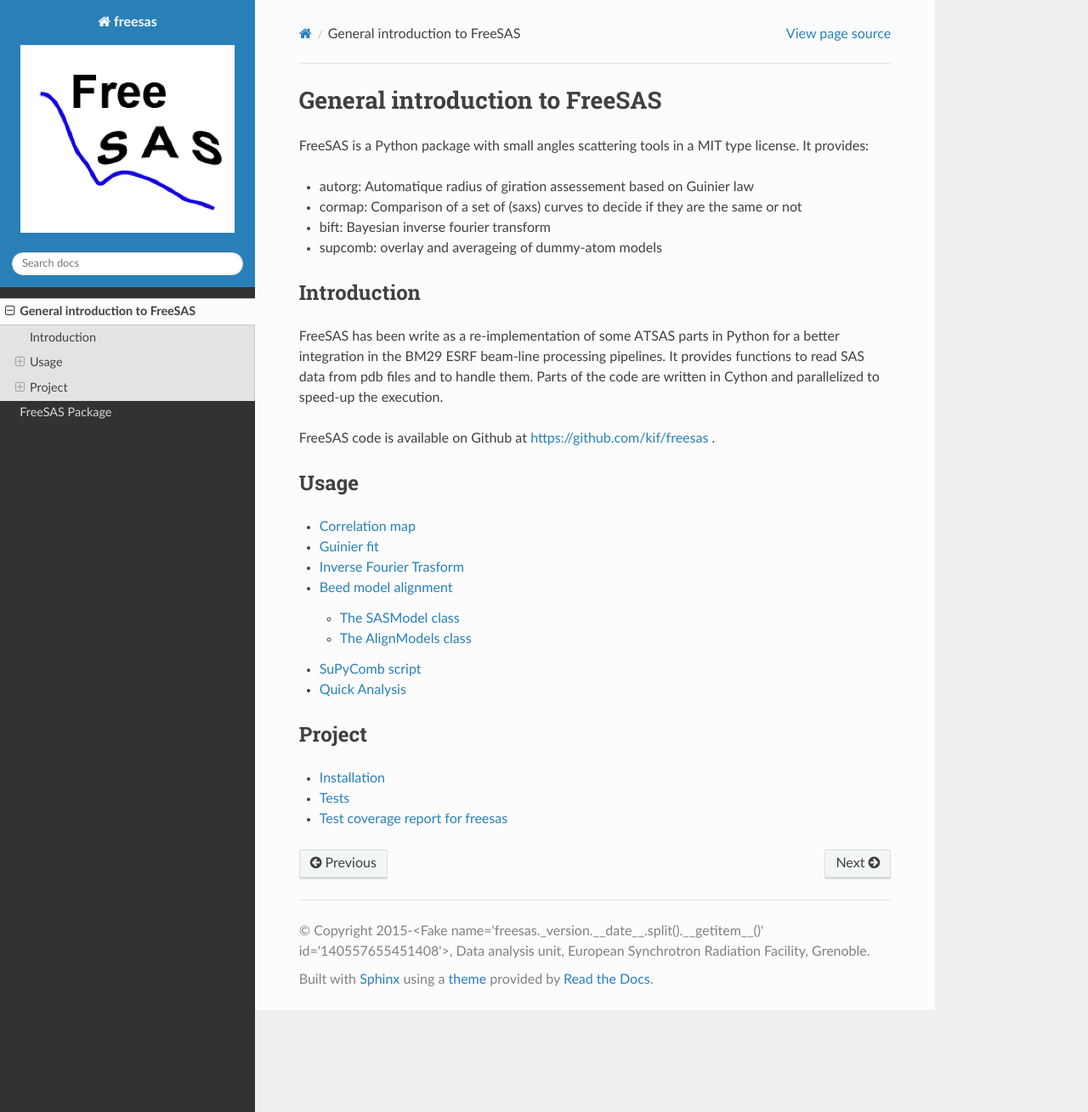
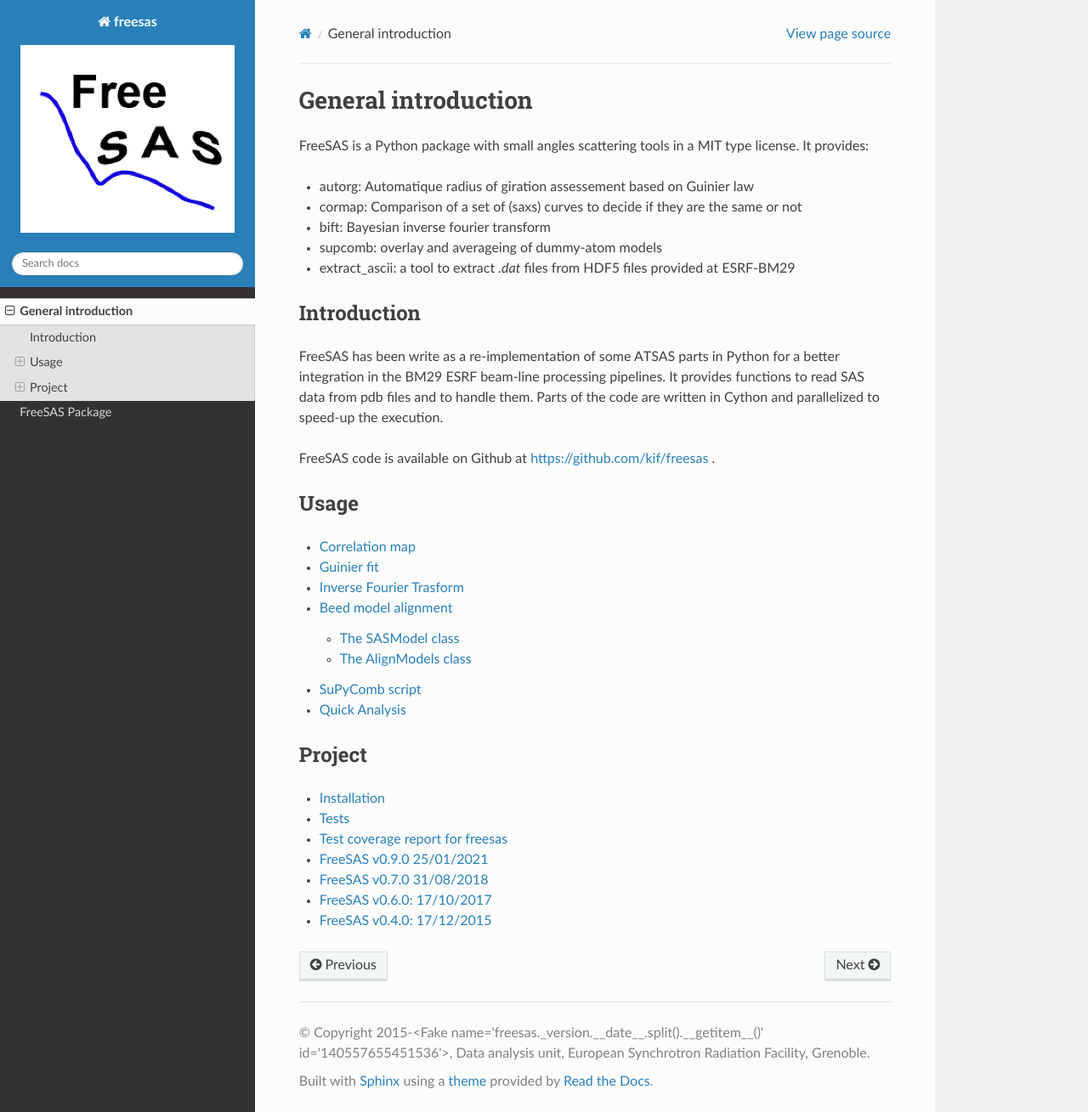
Before and after one commit to silx-kit/freesas, a Sphinx documentation site: the page built from doc/source/FreeSAS.rst, in a window 1280 px wide and 1309 px high. Shown: the whole window at 85% size. Built offline with Sphinx 7.4.7 and the Read the Docs theme 2.0.0, drawn with Linux system fonts in a browser that asks for light colours; the version number could not be read and is left out.

```diff
--- /dev/null
+++ b/CHANGELOG.txt
@@ -0,0 +1 @@
+see doc/source/changelog.rst
--- a/doc/source/FreeSAS.rst
+++ b/doc/source/FreeSAS.rst
@@ -1,5 +1,5 @@
-General introduction to FreeSAS
-===============================
+General introduction
+====================
 
 FreeSAS is a Python package with small angles scattering tools in a MIT
 type license. It provides:
@@ -8,6 +8,7 @@ type license. It provides:
 * cormap: Comparison of a set of (saxs) curves to decide if they are the same or not
 * bift: Bayesian inverse fourier transform
 * supcomb: overlay and averageing of dummy-atom models
+* extract_ascii: a tool to extract `.dat` files from HDF5 files provided at ESRF-BM29
 
 
 Introduction
--- /dev/null
+++ b/doc/source/changelog.rst
@@ -0,0 +1,22 @@
+FreeSAS v0.9.0 25/01/2021
+=========================
+- BIFT for invert Fourier Transform
+- New implementation of auto-guinier
+- BM29 HDF5 extraction tool
+- Continuous integration, doc and build
+
+FreeSAS v0.7.0 31/08/2018
+=========================
+- Includes Correlation maps for curve equivalence assessment
+- New packaging ala silx with debian 8 & 9 packages + manylinux wheels
+- Few bug-fixes and always 3 scripts: autorg, supycomb and cormap
+
+FreeSAS v0.6.0: 17/10/2017
+==========================
+- Radius of Gyration assessment based on Guinier law, with automatic determination of the linear region.
+- Thanks to Martha Brennich & Jesse Hopkins for the code.
+
+FreeSAS v0.4.0: 17/12/2015
+==========================
+ - First public version
+ - built arround beed-model alignment
```
Also changed, not shown: other parts of doc/source/FreeSAS.rst (+1 -0 lines), setup.py (+8 -10 lines).
